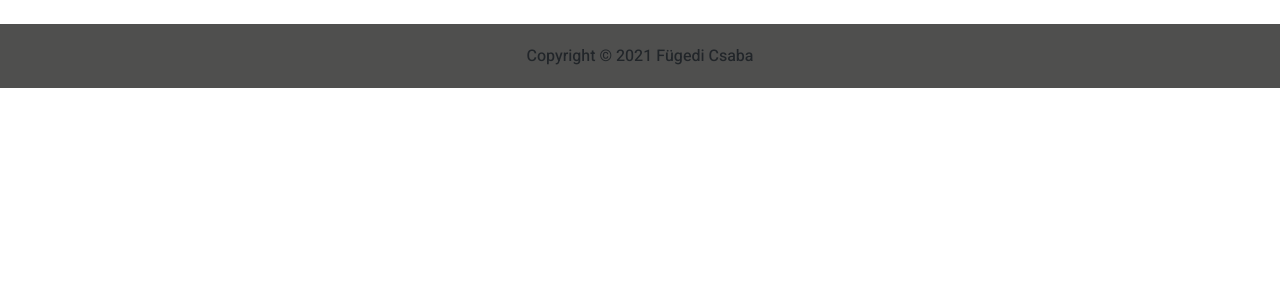
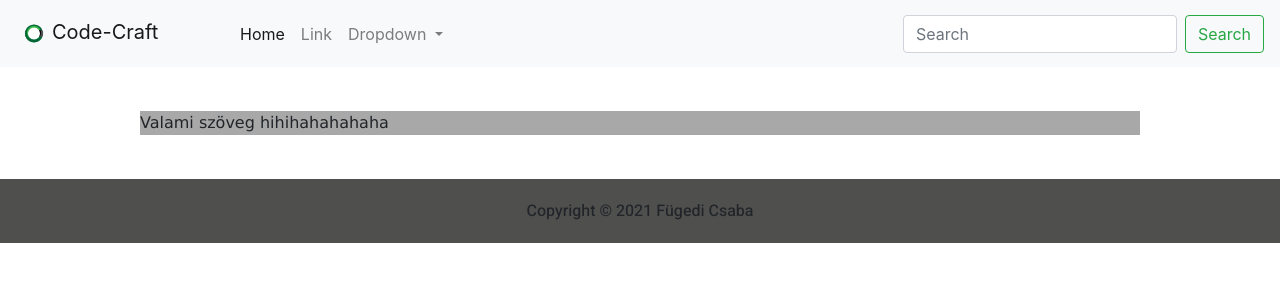
Before and after one commit to Csabusr/codecraftwebpage, a Django app: page / in a window 1280 px wide. Shown: the top 300 px of the page. Run offline with Django 3.2, Linux system fonts and the light colour scheme; some libraries are stand-ins or nearby versions.

Commit message:
Kisebb változtatások.

```diff
--- a/mainpage/static/css/index.css
+++ b/mainpage/static/css/index.css
@@ -8,9 +8,27 @@
 }
 body{
     font-family: "Roboto", "Lucida Grande", "DejaVu Sans", "Bitstream Vera Sans", Verdana, Arial, sans-serif;
-    font-color:white;
+    font-color: white;
     background-color: #5a5a5a;
+    background-position: center top;
     max-width: 1920px;
+    color: #000000;
+	background-color: #f9f8f6;
+	background-position: center top;
+}
+.navbar_icon{
+    max-width: 18%;
+}
+#navbar_icontext{
+    max-width: 200px;
+}
+.page {
+	width: 1000px;
+	margin: 20px auto 20px auto;
+	background-color: #a8a8a8;
+	background-position: center;
+	font-family: Verdana;
+	font-color: #ffffff
 }
 #footerdiv{
     background-color: #4f4f4e;
--- a/mainpage/templates/mainpage/index.html
+++ b/mainpage/templates/mainpage/index.html
@@ -8,6 +8,7 @@
     {% include 'mainpage/styles.html' %}
 </head>
 <body>
+{% include 'mainpage/navbar.html' %}
 <main>
     {% block content %}
 
--- a/mainpage/templates/mainpage/main.html
+++ b/mainpage/templates/mainpage/main.html
@@ -3,5 +3,6 @@
 {% block content %}
 <div class="maincontentanimation">
     {% include 'mainpage/main_contents.html' %}
+    <div class="page">Valami szöveg hihihahahahaha</div>
 </div>
 {% endblock %}
```
